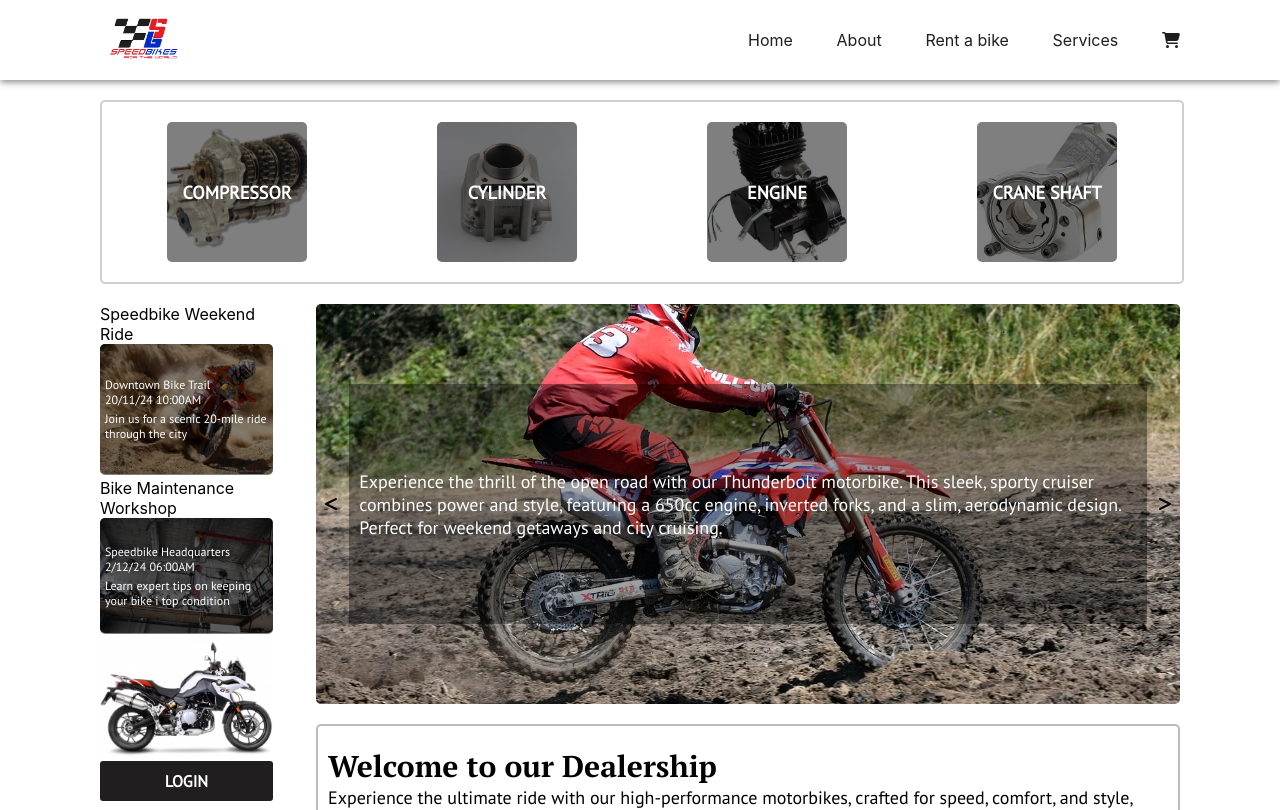
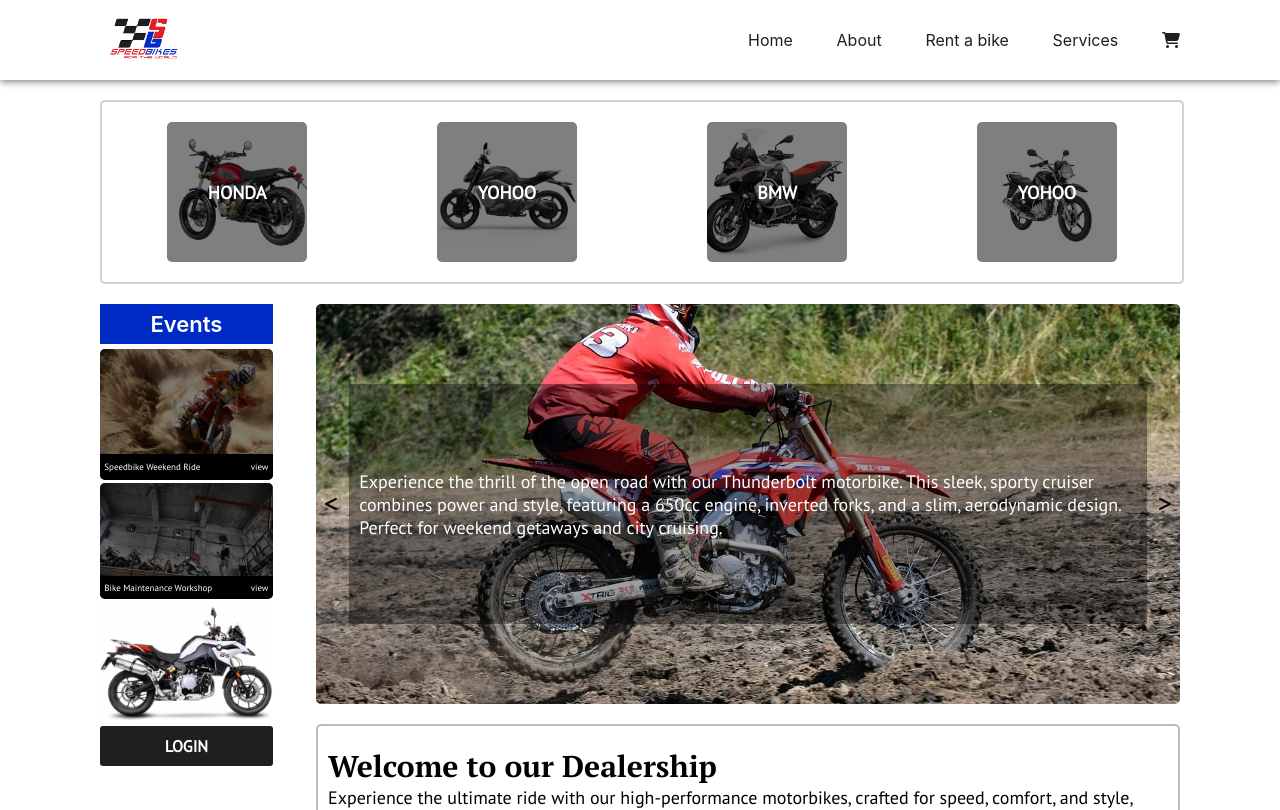
Before and after one commit to danielmututa/All-bikes, a React (Create React App) app: page /oderstock in a window 1280 px wide. Shown: the top 810 px of the page. Built offline with nearby package versions, Linux system fonts and the light colour scheme.

Commit message:
updating products

```diff
--- a/src/App.css
+++ b/src/App.css
@@ -670,28 +670,52 @@ input{
   height: 98%;
   position: absolute;
   display: flex;
-  flex-direction: column;
+  /* flex-direction: column; */
   justify-content: center;
-
-}
-
-
-.date-time-decs .descriptionevent{
-  padding-top: 4px;
-  font-size: 12px;
+  align-items: end;
+
+}
+.clickevent{
+  width: 100%;
+  height: 20%;
+  background-color: #000000;
+  display: flex;
+  align-items: center;
+  justify-content: center;
+  border-bottom-left-radius: 5px;
+  border-bottom-right-radius: 5px;
+
+}
+
+
+.widthevent p{
+  font-size: 9px;
   color: #fff;
   font-weight: 500;
   font-family: "PTSans-Regular";
-  padding-left: 5px;
-
-}
-
-.date-time p{
-  font-size: 12px;
-  color: #fff;
-  font-weight: 500;
-  font-family: "PTSans-Regular";
-  padding-left: 5px;
+
+}
+
+
+
+.eventheading{
+width: 100%;
+margin-bottom: 5px;
+background-color: #002AC4;
+height: 5vh;
+display: flex;
+justify-content: center;
+align-items: center;
+color: #fff;
+font-weight: 600;
+font-size: 22px;
+}
+
+
+.widthevent{
+  width: 95%;
+  justify-content: space-between;
+  display: flex;
 }
 
 
--- a/src/Components/Oderstock/Oderstock.js
+++ b/src/Components/Oderstock/Oderstock.js
@@ -22,10 +22,10 @@ const Oderstock = () => {
 
   const [parts] = useState([
 
-    {img:"acompresser.png", type:"COMPRESSOR"},
-    {img:"acylinder.webp", type:"CYLINDER"},
-    {img:"aenginebike.jpg", type:"ENGINE"},
-    {img:"ashaft.jpg", type:"CRANE SHAFT"}
+    {img:"honda8.webp", type:"HONDA"},
+    {img:"yohoo8.jpg", type:"YOHOO"},
+    {img:"bmw7.webp", type:"BMW"},
+    {img:"roadbike-two.webp", type:"YOHOO"}
 
   ]);
 
@@ -42,17 +42,15 @@ const Oderstock = () => {
   const Events = [
     {title:"Speedbike Weekend Ride",
        eventimage:"dirtbike--o.jpg",
-       date:"20/11/24",
-       time:"10:00AM",
-       location:"Downtown Bike Trail",
-        Description:"Join us for a scenic 20-mile ride through the city "},
+       view:"view"
+    },
+
+
 
     {title:"Bike Maintenance Workshop",
       eventimage:"motorbike-workshop.jpg",
-        date:"2/12/24",
-        time:"06:00AM",
-         location:"Speedbike Headquarters",
-          Description:"Learn expert tips on keeping your bike i top condition"}
+         view:"view"
+    },
   ];
 
 
@@ -121,29 +119,31 @@ const Oderstock = () => {
 <div className="jjjj">
 
 <div className="upcomingevents">
+<div className="eventheading">
+    <p>Events</p>
+  </div>
 {
    Events.map((event=>(
 
     <div className="event--container">
-      <div className="eventtitle"><p>{event.title}</p></div>
 
       <div className="evevt--allcontainer">
       <img className="eventimgo" src={require("../images/" + event.eventimage)} alt="" />
 
       <div className="date-time-decs">
-        <div className="date-time">
-        <p>{event.location}</p>
-        <p>{event.date}  {event.time}</p>
+
+        <div className="clickevent">
+          <div className="widthevent">
+        <p>{event.title}</p>
+        <p>{event.view}</p>
+          </div>
         </div>
-     <p className="descriptionevent">{event.Description}</p>
+
       </div>
       </div>
 
 
-      {/* date:"Friday,November 20th",
-       time:"10:00AM",
-       location:"Downtown Bike Trail",
-        Description:"Join us for a scenic 20-mile ride through the city "}, */}
+
 
 
     </div>
```
